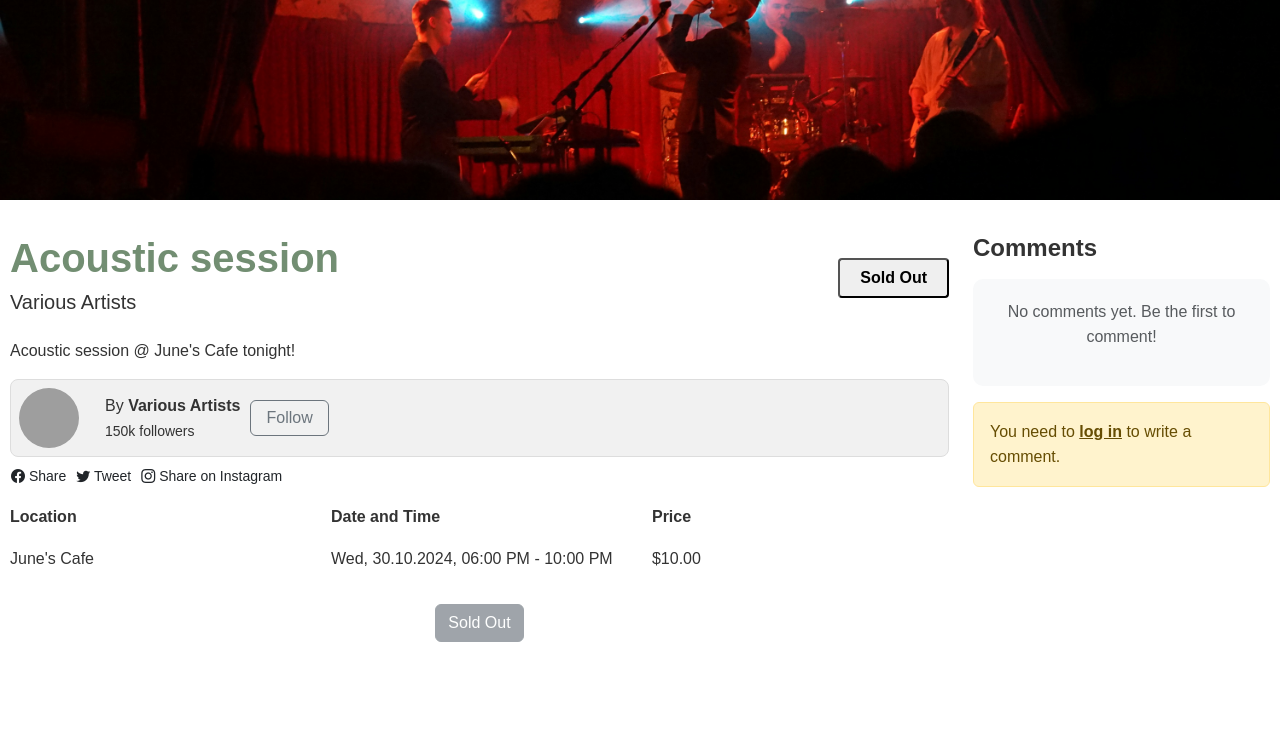
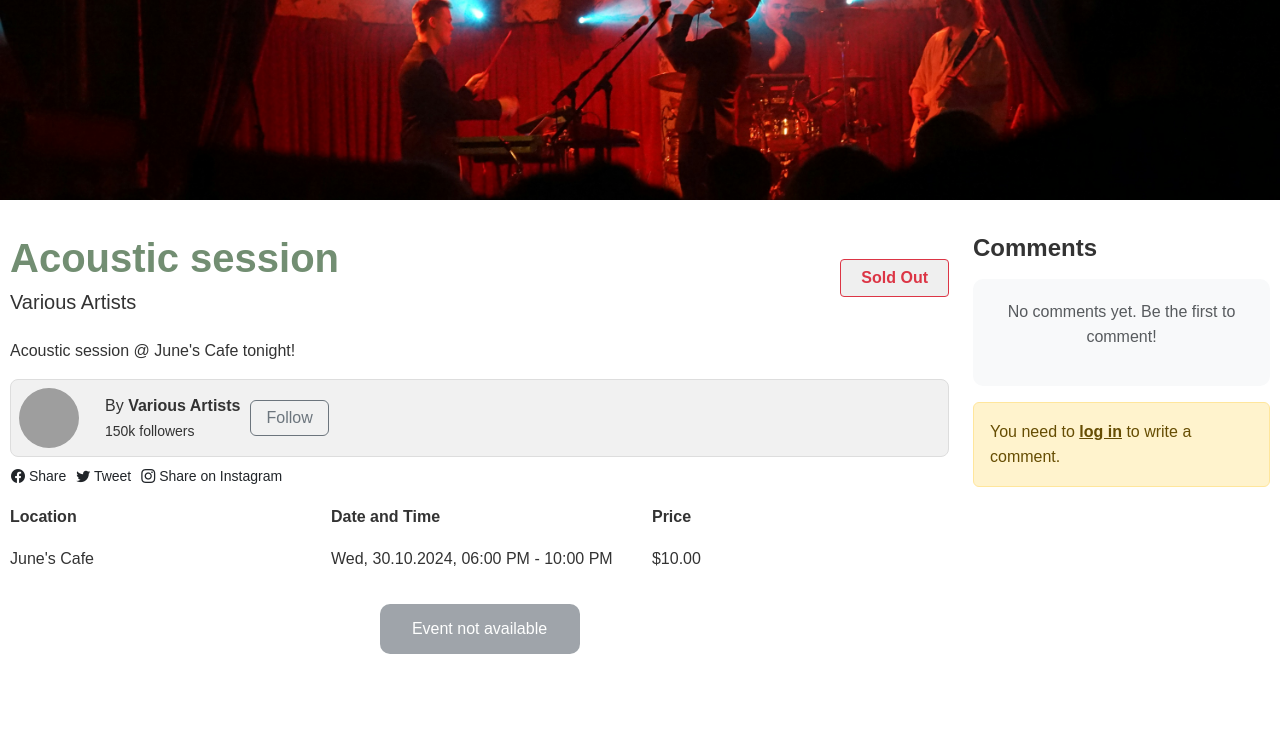
Before and after one commit to VictorKempf/IAB207_Assignment3, a Flask app: page /event/9 in a window 1280 px wide. Shown: the part 182-919 px from the top of the page. Run offline with Flask 3, Linux system fonts and the light colour scheme; some libraries are stand-ins or nearby versions; some web fonts are replaced; grey boxes are pictures that could not be loaded.

Commit message:
Fix for sold out status

```diff
--- a/GreenGroove/website/static/css/styles.css
+++ b/GreenGroove/website/static/css/styles.css
@@ -396,13 +396,14 @@ footer a:hover {
 }
 
 .status-button.sold-out {
-    color: #dc3545;
-    border: 1px solid #dc3545;
+  color: #dc3545;             /* Red text */
+  border: 1px solid #dc3545;  /* Red border */
+  font-weight: bold;
 }
 
 .status-button.cancelled {
-    color: #343a40;
-    border: 1px solid #343a40;
+    color: #f17006;
+    border: 1px solid #f17006;
 }
 
 
--- a/GreenGroove/website/templates/eventDetails.html
+++ b/GreenGroove/website/templates/eventDetails.html
@@ -17,7 +17,14 @@
                     <h5>{{ event.artist.name }}</h5>
                 </div>
                 <!-- Status Button aligned to the right -->
-                <button class="status-button" style="font-size: 1.0rem; padding: 5px 20px;">{{ event.status }}</button>
+                <button class="status-button
+                {% if event.status == 'Sold Out' %}sold-out
+                {% elif event.status == 'Inactive' %}inactive
+                {% elif event.status == 'Open' %}open
+                {% elif event.status == 'Cancelled' %}cancelled{% endif %}"
+                style="font-size: 1.0rem; padding: 5px 20px;">
+                {{ event.status }}
+                </button>
             </div>
             <!-- Event Description -->
             <p class="mt-3">{{ event.description }}</p>
@@ -68,10 +75,10 @@
                 </div>
                 <div class="col-md-12 text-center mt-3">
                     {% if event.status == 'Open' %}
-                        <a href="{{ url_for('main.purchase_tickets', event_id=event.id) }}" class="btn btn-primary">Buy Tickets</a>
+                        <a href="{{ url_for('main.purchase_tickets', event_id=event.id) }}" class="btn btn-primary ticket-btn">Get Tickets</a>
                     {% else %}
-                        <button class="btn btn-secondary" disabled>
-                            {{ 'Event Cancelled' if event.status == 'Cancelled' else 'Event Inactive' if event.status == 'Inactive' else 'Sold Out' }}
+                        <button class="btn btn-secondary ticket-btn" disabled>
+                            {{ 'Event Cancelled' if event.status == 'Cancelled' else 'Event not available' }}
                         </button>
                     {% endif %}
                 </div>
```
Also changed, not shown: GreenGroove/website/templates/findEvents.html (+6 -2 lines), GreenGroove/website/templates/index.html (+32 -4 lines), GreenGroove/instance/sitedata.sqlite.
